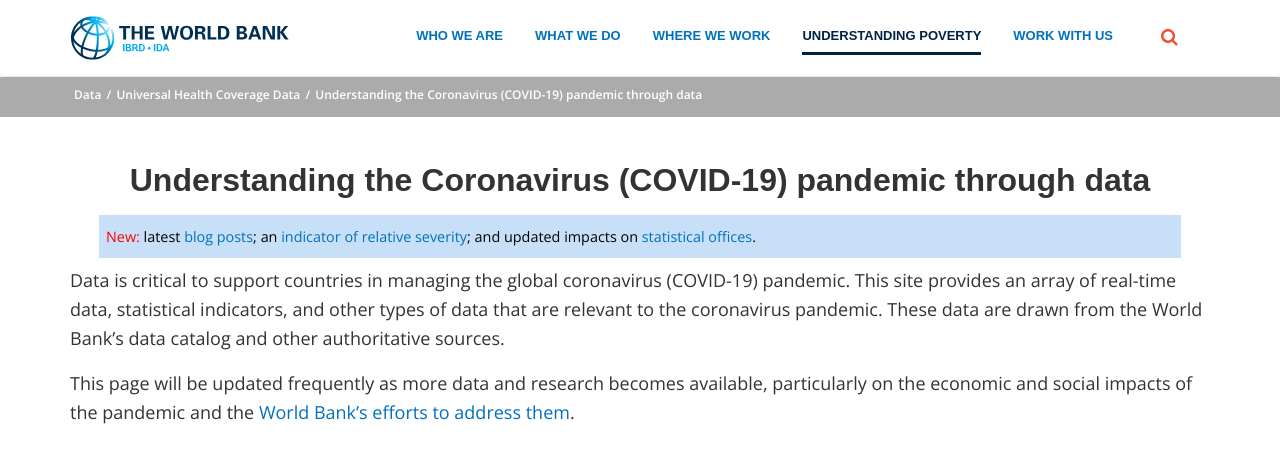
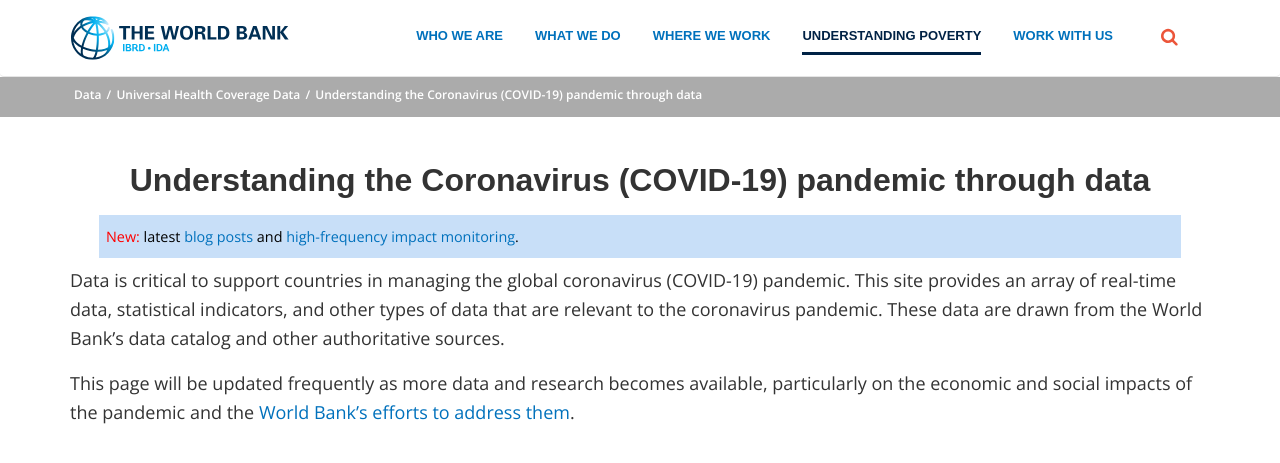
Before and after one commit to worldbank/decdg-covid19, a Jekyll site: the page built from index.md, in a window 1280 px wide and 900 px high. Shown: the top 463 px of the window. Built offline with Jekyll 4.4.1, drawn with Linux system fonts in a browser that asks for light colours; nearby versions of some CDN libraries; some web fonts are replaced; library files that are not in the unit come from our copies.

Commit message:
Latest blog posts

```diff
--- a/_includes/intro.md
+++ b/_includes/intro.md
@@ -1,6 +1,5 @@
 
-*New:* latest [blog posts](#blogs); an [indicator of relative severity](#severe);
-and updated impacts on [statistical offices](#nso).
+*New:* latest [blog posts](#blogs) and [high-frequency impact monitoring](#features).
 {: .newfeatures :}
 
 Data is critical to support countries in managing the global coronavirus (COVID-19) pandemic.
--- a/index.md
+++ b/index.md
@@ -11,7 +11,7 @@
       link:  https://www.worldbank.org/en/data/interactive/2020/11/11/covid-19-high-frequency-monitoring-dashboard
       image: high-frequency-dashboard.png
     - title: Updated estimates of the impact of COVID-19 on global poverty
-      link:  https://blogs.worldbank.org/opendata/updated-estimates-impact-covid-19-global-poverty
+      link:  https://blogs.worldbank.org/opendata/updated-estimates-impact-covid-19-global-poverty-effect-new-data
       image: poverty-analysis.png
       # id: povcal
     - title: Map of World Bank’s Operational Response to the Coronavirus
```
